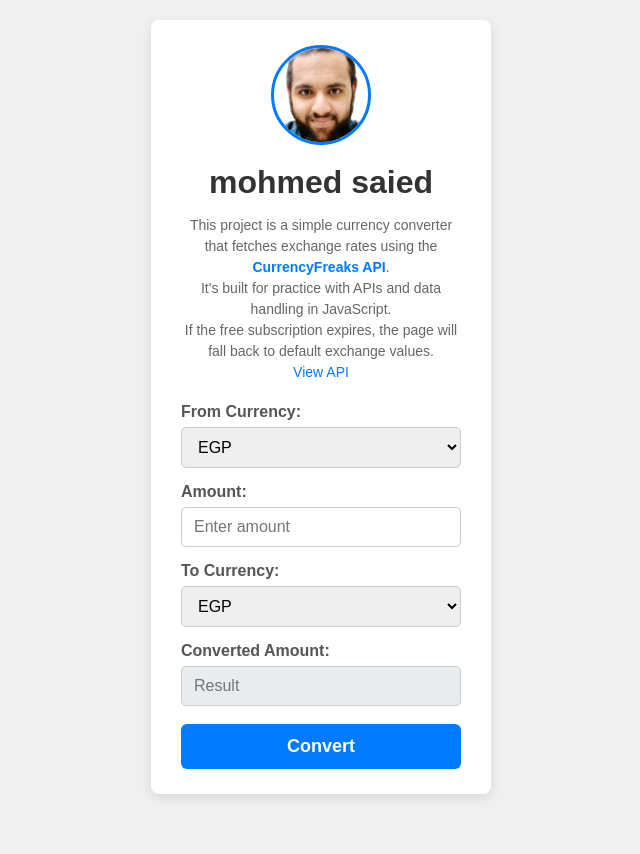
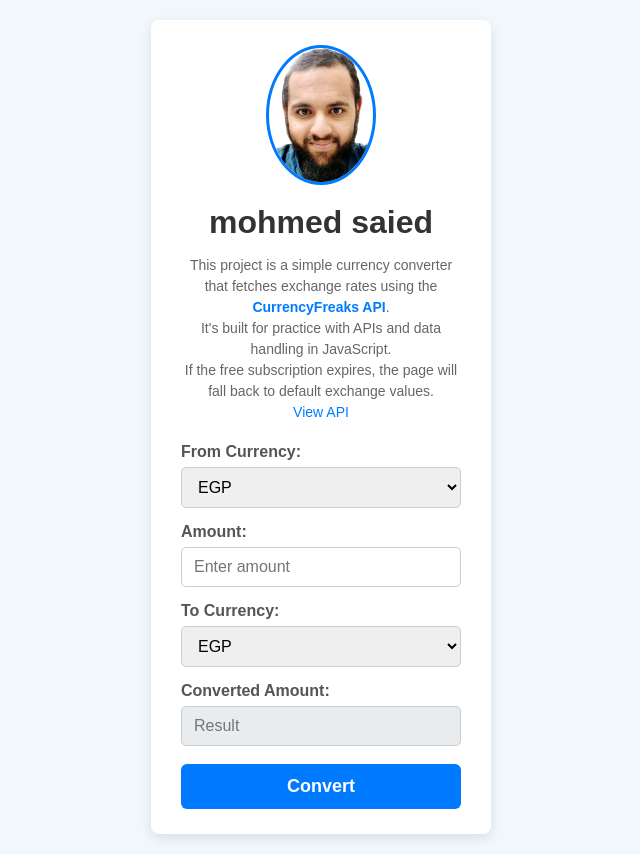
Before and after one commit to Mohamed-Saied-dev/currency-converter-with-api, a plain HTML site: page index.html in a window 1280 px wide. Shown: the whole page, without its empty margins (319-959 px from the left). Before the commit the page ends 814 px from the top, so only its background shows below. Drawn offline with Linux system fonts and the light colour scheme; no server answers.

Commit message:
Update css.css

```diff
--- a/css/css.css
+++ b/css/css.css
@@ -5,7 +5,8 @@
 }
 
 body {
-  background-color: #f0f0f0;
+  background-color: #F2F7FC
+  ;
   margin: 0;
   padding: 20px;
   display: flex;
@@ -21,18 +22,26 @@ body {
   max-width: 340px;
   width: 100%;
   text-align: center;
+  caret-color: transparent;
+  transition: box-shadow .2s;
+}
+.container:hover {
+  box-shadow: 0 6px 18px rgba(0, 0, 0, 0.3)
 }
 
 /* Profile Photo */
 .profile-photo {
-  width: 100px;
-  height: 100px;
+  width: 110px;
+  height: 140px;
   border-radius: 50%;
   object-fit: cover;
   margin-bottom: 10px;
   border: 3px solid #007bff;
+  transition: .3s;
 }
-
+.profile-photo:hover {
+  transform: scale(1.08) rotate(2deg);
+}
 /* Heading */
 h1 {
   margin: 5px 0 10px;
@@ -80,6 +89,7 @@ select:focus,
 input[type="number"]:focus {
   outline: none;
   border-color: #007bff;
+  caret-color: black;
 }
 
 input[readonly] {
```
